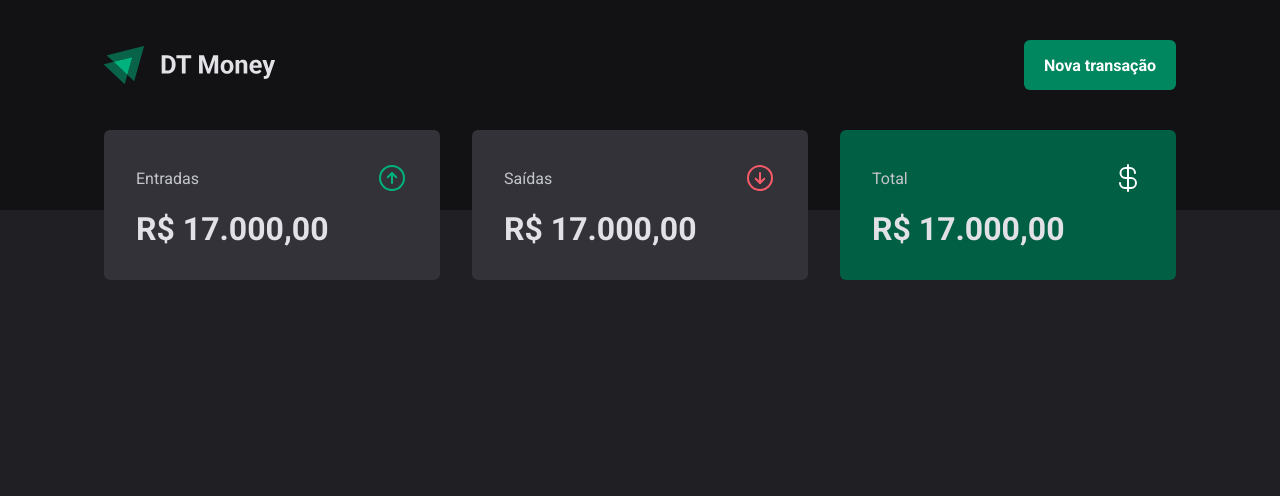
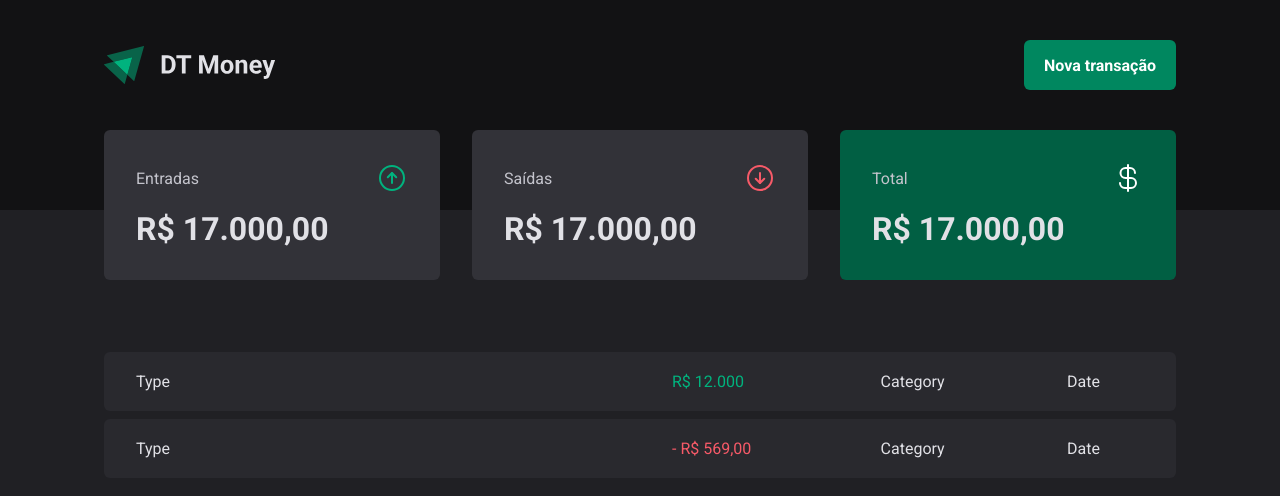
Before and after one commit to o-yurimaciel/dt-money, a React (Vite) app: page / in a window 1280 px wide. Shown: the top 496 px of the page. Built offline with nearby package versions, Linux system fonts and the light colour scheme.

Commit message:
add transactions table

```diff
--- a/src/pages/Transactions/index.tsx
+++ b/src/pages/Transactions/index.tsx
@@ -1,11 +1,39 @@
 import { Header } from "../../components/Header/Header";
 import { Summary } from "../../components/Summary";
+import { TransactionsContainer, TransactionsTable, PriceHighlight } from "./styles";
 
 export function Transactions() {
     return (
         <div>
             <Header />
             <Summary />
+
+            <TransactionsContainer>
+                <TransactionsTable>
+                    <tbody>
+                        <tr>
+                            <td width="50%">Type</td>
+                            <td>
+                                <PriceHighlight variant="income">
+                                    R$ 12.000
+                                </PriceHighlight>
+                            </td>
+                            <td>Category</td>
+                            <td>Date</td>
+                        </tr>
+                        <tr>
+                            <td width="50%">Type</td>
+                            <td>
+                                <PriceHighlight variant="outcome">
+                                    - R$ 569,00
+                                </PriceHighlight>
+                            </td>
+                            <td>Category</td>
+                            <td>Date</td>
+                        </tr>
+                    </tbody>
+                </TransactionsTable>
+            </TransactionsContainer>
         </div>
     )
 }
--- a/src/pages/Transactions/styles.ts
+++ b/src/pages/Transactions/styles.ts
@@ -0,0 +1,38 @@
+import styled from "styled-components";
+
+export const TransactionsContainer = styled.main`
+    width: 100%;
+    max-width: 1120px;
+    margin: 4rem auto 0;
+    padding: 0 1.5rem;
+`
+
+export const TransactionsTable = styled.table`
+    width: 100%;
+    border-collapse: separate;
+    border-spacing: 0 0.5rem;
+    /* margin-top: 1.5rem; */
+
+    td {
+        padding: 1.25rem 2rem;
+        background: ${props => props.theme["gray-700"]};
+
+        &:first-child {
+            border-top-left-radius: 6px;
+            border-bottom-left-radius: 6px;
+        }
+
+        &:last-child {
+            border-top-right-radius: 6px;
+            border-bottom-right-radius: 6px;
+        }
+    }
+`
+
+interface PriceHighlightProps {
+    variant: 'income' | 'outcome'
+}
+
+export const PriceHighlight = styled.span<PriceHighlightProps>`
+    color: ${props => props.variant === 'income' ? props.theme["green-300"] : props.theme["red-300"]}
+`
```
